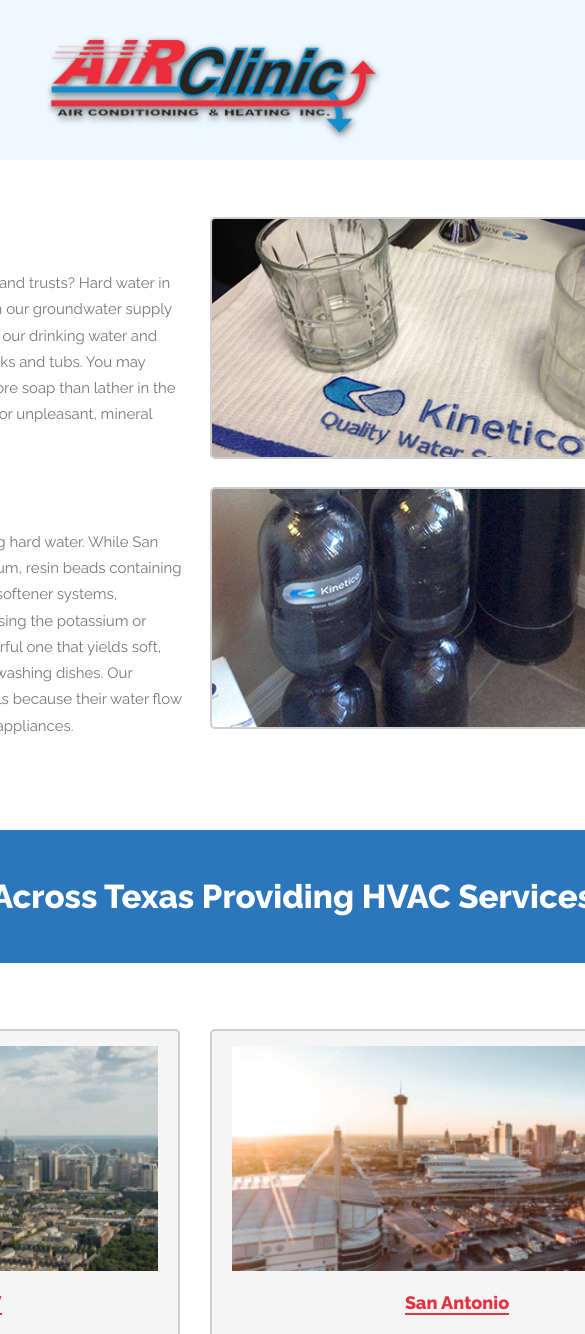
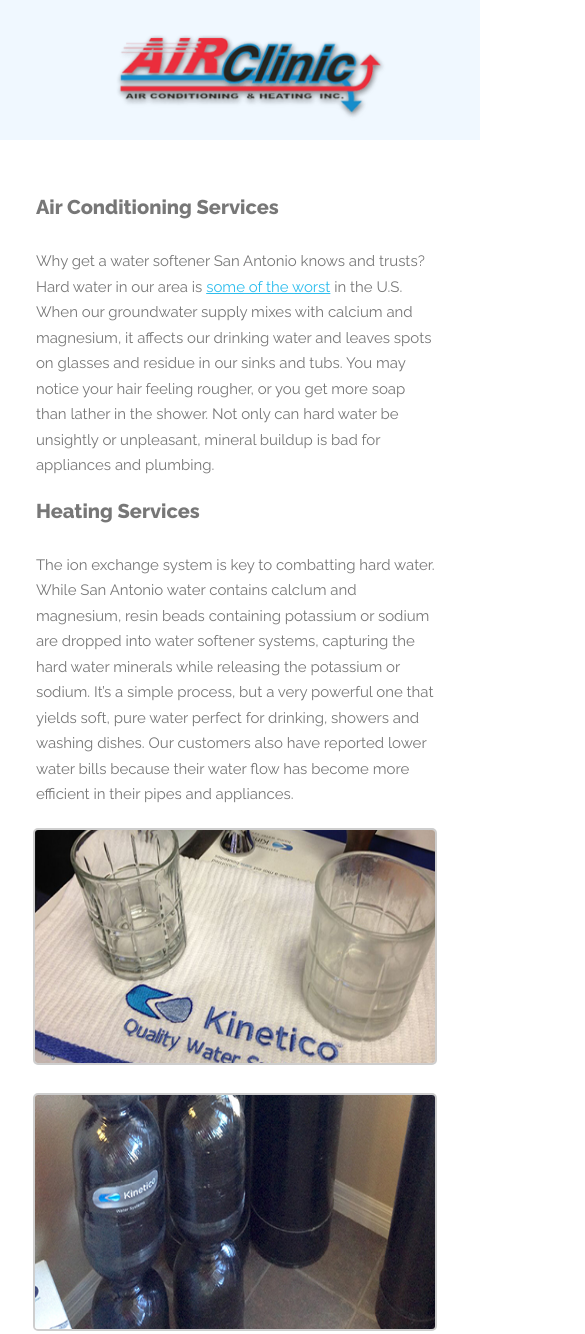
Before and after one commit to markygan123/air-clinic-landing-page, a plain HTML site: page index.html in a window 390 px wide. Shown: the top 1334 px of the page, 585 px wide, since content can reach past the window. Drawn offline with Linux system fonts and the light colour scheme.

Commit message:
update styling for responsiveness, add media query for phone screen

```diff
--- a/index.html
+++ b/index.html
@@ -20,14 +20,14 @@
 
 		<div id="services">
 			<div class="container">
-				<div class="row">
-					<div class="row-left">
+				<div class="cols">
+					<div class="col-left">
 						<h2 class="service-one">Air Conditioning Services</h2>
 							<p>Why get a water softener San Antonio knows and trusts? Hard water in our area is <a href="http://water.usgs.gov/owq/hardness-alkalinity.html" target="_blank" title="USGS Water Quality Information">some of the worst</a> in the U.S. When our groundwater supply mixes with calcium and magnesium, it affects our drinking water and leaves spots on glasses and residue in our sinks and tubs. You may notice your hair feeling rougher, or you get more soap than lather in the shower. Not only can hard water be unsightly or unpleasant, mineral buildup is bad for appliances and plumbing.<p>
 						<h2 class="service-two">Heating Services</h2>
 							<p>The ion exchange system is key to combatting hard water. While San Antonio water contains calcIum and magnesium, resin beads containing potassium or sodium are dropped into water softener systems, capturing the hard water minerals while releasing the potassium or sodium. It’s a simple process, but a very powerful one that yields soft, pure water perfect for drinking, showers and washing dishes. Our customers also have reported lower water bills because their water flow has become more efficient in their pipes and appliances.<p>
 					</div>
-					<div class="row-right">
+					<div class="col-right">
 						<img style="margin-bottom: 25px;" src="images/benefits-of-a-good-water-softener.jpg" alt="Benefits of a Good Water Softener" />
 						<img src="images/best-water-softener-san-antonio.jpg" alt="Best Water Softener San Antonio" />
 					</div>
@@ -76,8 +76,6 @@
 				<p>Copyright © 2021 <a href="/" title="Air Clinic Air Conditioning & Heating Inc">Air Clinic Air Conditioning & Heating Inc.</a>. All Rights Reserved.</p>
 			</div>
 		</footer>
-
-
 	</div>
 
 
--- a/styles.css
+++ b/styles.css
@@ -5,7 +5,7 @@
 html, body, div, span, applet, object, iframe,
 h1, h2, h3, h4, h5, h6, p, blockquote, pre,
 a, abbr, acronym, address, big, cite, code,
-del, dfn, em, img, ins, kbd, q, s, samp,
+del, dfn, em, ins, kbd, q, s, samp,
 small, strike, strong, sub, sup, tt, var,
 b, u, i, center,
 dl, dt, dd, ol, ul, li,
@@ -48,26 +48,32 @@ table {
 
 /* Custom Styles */
 
+*,
+*::before,
+*::after {
+	box-sizing: border-box;
+}
+
 body {
-    box-sizing: border-box;
 	font-family: 'Raleway', sans-serif;
 	color: #777;
 	font-size: 15px;
-    display: flex;
-    align-items: center;
-    justify-content: center;
+	/* display: flex; */
+	/* align-items: center; */
+	/* justify-content: center; */
 	overflow-x: hidden;
+	/* max-width: 1920px; */
 }
 
 .content-wrapper {
-    width: 1040px;
-    position: relative;
+	width: 1920px;
+	/* position: relative; */
 }
 
 /* Header Styles */
 
 #header {
-    display: flex;
+	/* display: flex;
 	align-items: center;
 	justify-content: center;
 	padding: 30px 0px 130px 0;
@@ -75,19 +81,26 @@ body {
 	position: absolute;
 	left: -435px;
 	background: #f0f8ff;
-    width: 1920px;
-    text-align: center;
+	/* width: 1920px;  */
+	/* text-align: center; */
 }
 
 #header .container {
+	/* position: relative; */
+	background: #f0f8ff;
+	padding: 50px 0px 110px 0;
+	display: flex;
+	justify-content: center;
 	position: relative;
 }
 
 #header .header-logo {
 	position: absolute;
-    left: -173px;
+    top: 30px;
+    left: 43%;
 
-    width: 200px;
+
+	/* width: 200px; */
 	height: 65px;
 }
 
@@ -96,17 +109,11 @@ body {
 /* Services Styles */
 
 #services {
-    width: 100%;
+	/* width: 100%; */
 	height: 569px;
 	padding: 50px 0;
 
-    margin-top: 160px;
-}
-
-#services .row {
-    display: flex;
-    justify-content: center;
-    align-items: center;
+	/* margin-top: 160px; */
 }
 
 #services h2 {
@@ -122,13 +129,30 @@ body {
 	border-radius: 5px;
 }
 
-.row-left {
-    line-height: 1.75;
-    margin-right: 25px;
+.cols {
+	width: 55%;
+    display: flex;
+	justify-content: center;
+	align-items: center;
+    margin-left: auto;
+    margin-right: auto;
+
 }
 
-.row-left a {
+.col-left {
+	line-height: 1.70;
+    margin-right: 35px;
+    width: 50%;
+}
+
+.col-left a {
 	color: #2EBDED;
+	font: inherit;
+}
+
+.col-right {
+	width: 50%;
+	padding-left: 3%;
 }
 
 .service-two {
@@ -140,12 +164,12 @@ body {
 
 #divider {
 	position: absolute;
-    left: -435px;
 	width: 1920px;
 	text-align: center;
-
-    top: 830px;
+	height: 140px;
+	top: 780px;
 	background: #2c76bc;
+	/* margin-top: 165px; */
 }
 
 #divider .container {
@@ -153,15 +177,16 @@ body {
 }
 
 #divider .container h2 {
-    font-weight: 800;
-    font-size: 33px;
+	font-weight: bold;
+	font: inherit;
 	color: #fff;
+	font-size: 245%;
 }
 
 /* Services Buttons Styles */
 
 #services-buttons {
-    margin-top: 200px;
+	margin-top: 310px;
 	margin-bottom: 90px;
 }
 
@@ -169,6 +194,8 @@ body {
 	display: grid;
 	grid-template-columns: repeat(2, 1fr);
 	grid-gap: 30px;
+	width: 55%;
+	margin: 0 auto;
 }
 
 #services-buttons .button-container {
@@ -184,7 +211,7 @@ body {
 }
 
 .button-container img {
-    width: 450px;
+	/* width: 450px; */
 	margin-bottom: 20px;
 }
 
@@ -219,17 +246,18 @@ body {
 
 .footer {
 	background: #f0f8ff;
-    position: absolute;
-    left: -435px;
+	/* position: absolute; */
+	/* left: -435px; */
 	width: 1920px;
-    display: flex;
-    flex-direction: column;
-    align-items: center;
+	/* display: flex; */
+	/* flex-direction: column; */
+	/* align-items: center; */
 	padding: 135px 0px 98px 0;
+	position: relative;
 }
 
 .top-footer-container {
-    width: 1920px;
+	/* width: 1920px; */
 	display: flex;
 	position: relative;
 	justify-content: center;
@@ -239,7 +267,7 @@ body {
 
 .footer-logo {
 	position: absolute;
-    left: 650px;
+	left: 700px;
 	margin-bottom: 23px;
 }
 
@@ -250,12 +278,13 @@ body {
 
 .copyright {
 	color: #2c76bc;
-    width: 1920px;
+	/* width: 1920px; */
 	padding-bottom: 23px;
 	font-size: 12px;
+	bottom: 5px;
+	/* top: 1650px; */
+	position: absolute;
 
-    position: absolute;
-    bottom: 0;
 }
 
 .copyright a {
@@ -268,5 +297,123 @@ body {
 }
 
 .copyright p {
-    margin-left: 765px;
+	margin-left: 780px;
 }
+
+/* Media Queries */
+
+@media screen and (max-width: 480px) {
+
+	.content-wrapper,
+	#divider,
+	#services-buttons,
+	.footer {
+		width: 480px;
+	}
+
+	/* Header Styles */
+
+	#header .container {
+		padding: 50px 0px 90px 0;
+	}
+
+	#header .header-logo {
+		left: 110px;
+	}
+
+	#header .header-logo img {
+		width: 80%;
+	}
+
+	/* Services */
+
+	#services {
+		margin-bottom: 100px;
+	}
+
+	.cols {
+		flex-direction: column;
+		width: 70%;
+		margin: 0 auto;
+	}
+
+	.col-left {
+		width: 120%;
+		margin-left: 30px;
+		margin-bottom: 20px;
+	}
+
+	.col-right {
+		padding-left: 0;
+		margin-left: -10px;
+		width: 120%;
+	}
+
+	.col-right img {
+		max-width: 100%;
+	}
+
+
+	/* Divider */
+
+	#divider {
+		top: 1380px;
+	}
+
+	#divider .container h2 {
+		font-size: 175%;
+	}
+
+
+
+
+	/* Services */
+
+	#services-buttons {
+		margin-top: 850px;
+	}
+
+	#services-buttons .container {
+		display: flex;
+		flex-direction: column;
+		margin: 0 auto;
+	}
+
+	.button-container {
+		width: 152%;
+		margin-left: -73px;
+	}
+
+	.button-container img {
+		max-width: 100%;
+	}
+
+
+	/* Footer */
+
+	.footer-logo {
+		left: -50px;
+		/* width: 70%; */
+	}
+
+	.footer-logo img {
+		height: 128px;
+		margin-bottom: 50px;
+	}
+
+	.copyright {
+		font-size: 13px;
+		width: 90%;
+		text-align: center;
+	}
+
+	.copyright p {
+		margin-left: 50px;
+		line-height: 1.5;
+	}
+
+
+
+
+
+}
```
Lines whose indentation alone changed are shown as unchanged.
